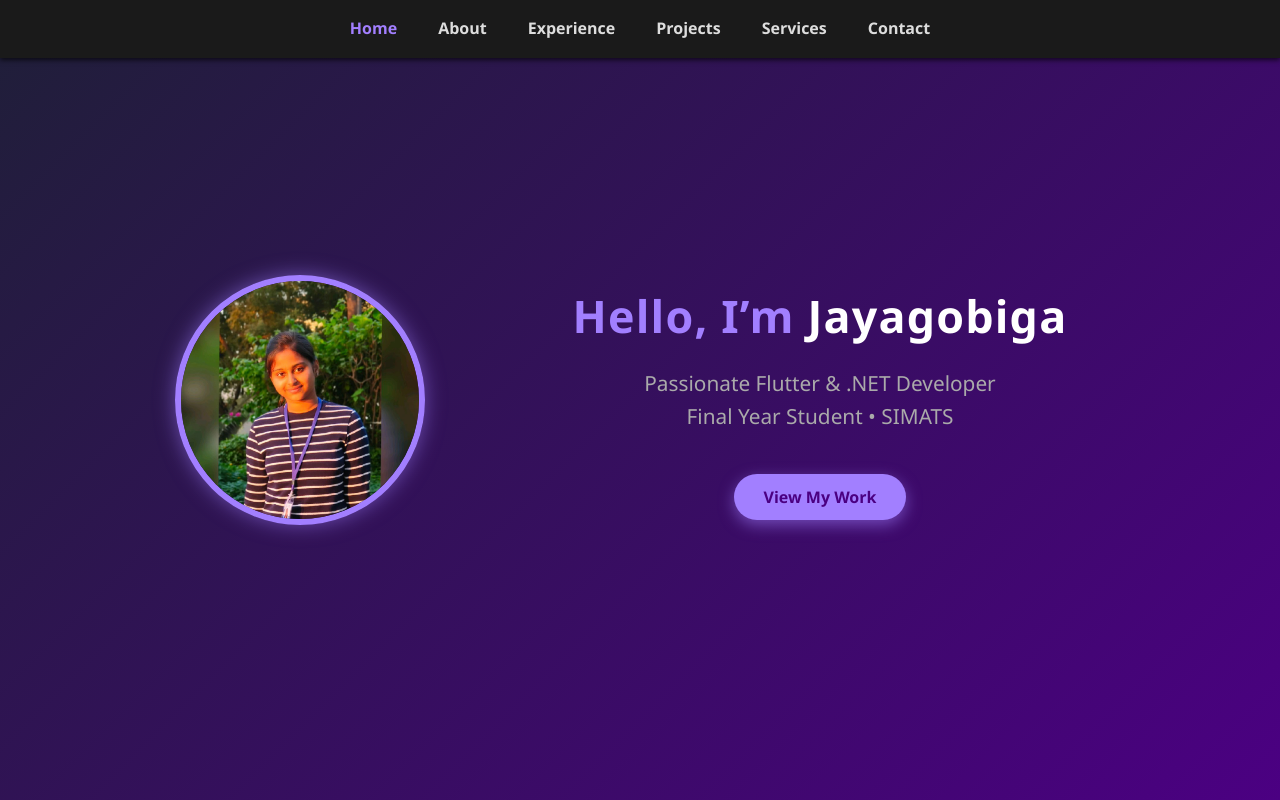
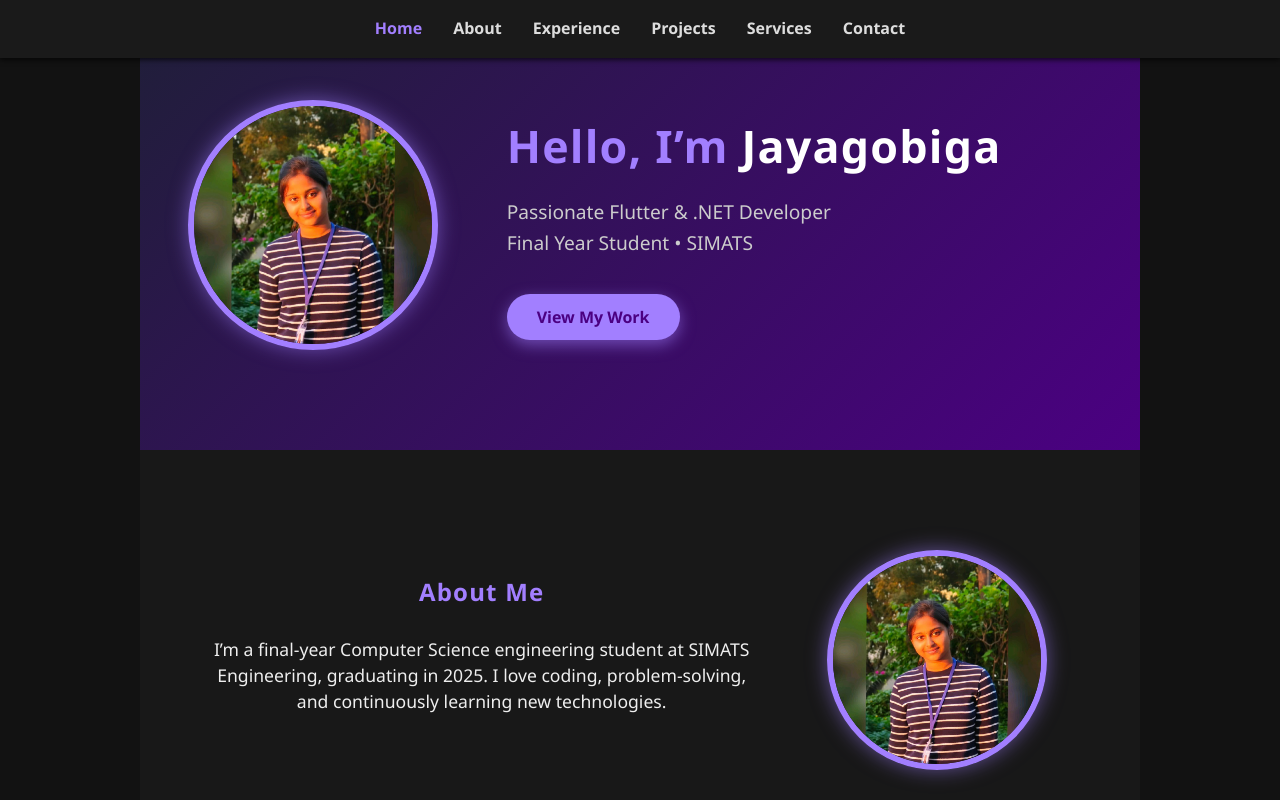
Before and after one commit to Jayagobiga/jayagobiga-portfolio, a plain HTML site: page index.html in a window 1280 px wide. Shown: the top 800 px of the page. Drawn offline with Linux system fonts and the light colour scheme.

Commit message:
Update index.html

```diff
--- a/index.html
+++ b/index.html
@@ -7,9 +7,10 @@
   <style>
     /* Reset and base */
     * {
+      margin: 0;
+      padding: 0;
       box-sizing: border-box;
-      margin: 0; padding: 0;
-      font-family: 'Segoe UI', Tahoma, Geneva, Verdana, sans-serif;
+      font-family: 'Segoe UI', sans-serif;
     }
     body {
       background-color: #121212;
@@ -21,9 +22,13 @@
       color: #61dafb;
       text-decoration: none;
     }
-    a:hover {
-      text-decoration: underline;
+    a.project-content {
+      text-decoration: none;
     }
+    a.project-content:hover {
+      text-decoration: none;
+    }
+
     h1, h2, h3, h4 {
       color: #a27fff;
       margin-bottom: 0.5rem;
@@ -38,11 +43,11 @@
       padding: 0 15px;
     }
     /* Navbar */
-    nav {
+   nav {
       position: fixed;
       top: 0; left: 0; right: 0;
       background: #1a1a1a;
-      padding: 1rem 15px;
+      padding: 1rem;
       box-shadow: 0 2px 5px rgba(0,0,0,0.7);
       z-index: 1000;
     }
@@ -50,70 +55,105 @@
       display: flex;
       justify-content: center;
       list-style: none;
-      gap: 25px;
+      gap: 15px;
+      flex-wrap: wrap;
     }
-    nav ul li a {
+   nav a {
       font-weight: bold;
       color: #ddd;
       padding: 0.25rem 0.5rem;
       transition: color 0.3s ease;
     }
-    nav ul li a:hover,
-    nav ul li a.active {
+    nav a:hover,
+    nav a.active {
       color: #a27fff;
+    }
+    @media (max-width: 640px) {
+      nav ul {
+        flex-direction: column;
+        align-items: center;
+        background-color: #1a1a1a;
+        padding: 1rem;
+      }
     }
     /* Sections */
     section {
-      padding: 100px 0 60px; /* top padding to offset fixed nav */
-      min-height: 100vh;
+      padding: 100px 20px;
+      max-width: 1000px;
+      margin: auto;
     }
     /* Hero */
-    #home {
+     .hero-section {
       background: linear-gradient(135deg, #1f1f38, #4b0082);
+      padding: 100px 20px;
+      display: flex;
+      align-items: center;
+      justify-content: center;
       color: #fff;
+      flex-wrap: wrap;
+    }
+
+    .hero-left {
+      flex: 1;
       display: flex;
-      flex-direction: column;
       justify-content: center;
-      align-items: center;
-      text-align: center;
-      position: relative;
-      overflow: hidden;
     }
-    #home h1 {
+
+    .hero-image {
+      width: 250px;
+      height: 250px;
+      border-radius: 50%;
+      object-fit: cover;
+      border: 6px solid #a27fff;
+      box-shadow: 0 0 20px #a27fff88;
+    }
+
+    .hero-right {
+      flex: 2;
+      color: #eee;
+    }
+
+    .hero-right h1 {
       font-size: 2.8rem;
-      animation: fadeInUp 1.2s ease forwards;
+      color: #a27fff;
     }
-    #home p {
-      font-size: 1.3rem;
-      margin-top: 15px;
-      color: #aaa;
-      animation: fadeInUp 1.4s ease forwards;
+
+    .hero-right .highlight {
+      color: #fff;
     }
-    #home button {
-      margin-top: 25px;
+
+    .hero-right p {
+      font-size: 1.2rem;
+      margin: 15px 0;
+      color: #ccc;
+    }
+
+    .hero-right button {
+      margin-top: 20px;
       padding: 12px 30px;
       font-size: 1rem;
+      background: #a27fff;
       color: #4b0082;
-      background: #a27fff;
+      font-weight: bold;
       border: none;
       border-radius: 30px;
       cursor: pointer;
       box-shadow: 0 5px 15px #a27fff88;
       transition: background-color 0.3s ease;
-      animation: fadeInUp 1.6s ease forwards;
     }
-    #home button:hover {
+
+    .hero-right button:hover {
       background-color: #7f5fff;
+      color: white;
     }
-    /* Particle effect placeholder */
-    #particles {
-      position: absolute;
-      top: 0; left: 0; right: 0; bottom: 0;
-      pointer-events: none;
-      opacity: 0.2;
-      background: radial-gradient(circle at center, #a27fff 5%, transparent 70%);
-      animation: pulse 5s ease-in-out infinite alternate;
-      z-index: 0;
+    @media (max-width: 768px) {
+      .hero-section {
+        flex-direction: column;
+        text-align: center;
+      }
+      .hero-right h1 {
+        font-size: 2rem;
+      }
     }
 
     /* About */
@@ -336,6 +376,7 @@
       filter: brightness(1);
     }
     .project-content {
+      display: block;
       padding: 15px;
       color: #ddd;
     }
```
